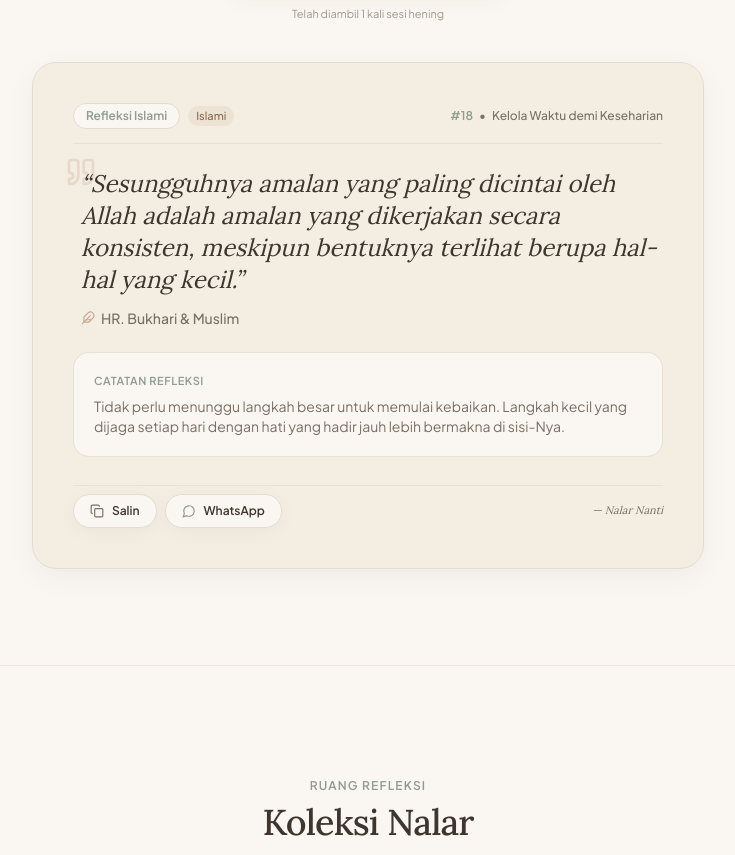
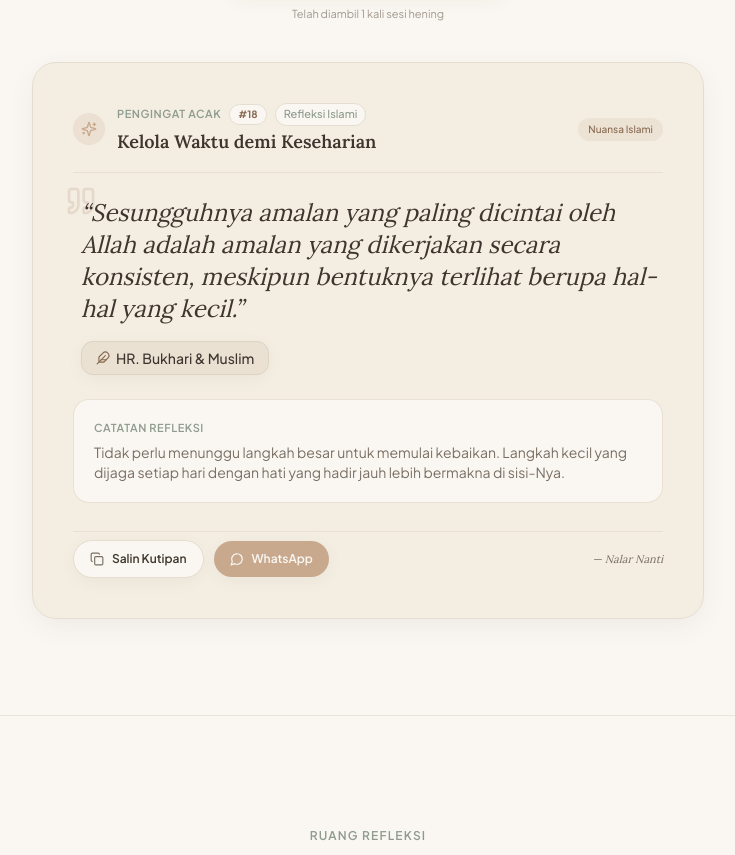
Before and after one commit to amascar23/nalar-nanti-web, a Next.js app: page / in a window 1280 px wide. Shown: the part 1629-2484 px from the top of the page, without its empty margins (272-1007 px from the left). Built offline with nearby package versions, Linux system fonts and the light colour scheme.

Commit message:
feat(quote-generator): selaraskan format kartu Ambil Satu Pengingat dengan gaya @nalarnanti

```diff
--- a/src/components/RandomQuoteGenerator.tsx
+++ b/src/components/RandomQuoteGenerator.tsx
@@ -1,6 +1,6 @@
 "use client";
 
-import React, { useState } from "react";
+import React, { useState, useEffect } from "react";
 import { QUOTES_DATA, QuoteItem } from "@/data/quotes";
 import {
   Sparkles,
@@ -14,17 +14,23 @@ import {
 } from "lucide-react";
 
 export default function RandomQuoteGenerator() {
-  // Gunakan kutipan awal yang deterministik agar SSR & Client Hydration cocok 100%
+  // Inisialisasi deterministik agar SSR & Client render identik 100% tanpa hydration mismatch
   const [currentQuote, setCurrentQuote] = useState<QuoteItem>(QUOTES_DATA[0]);
-  const [isAnimating, setIsAnimating] = useState(false);
-  const [isCopied, setIsCopied] = useState(false);
-  const [shuffleCount, setShuffleCount] = useState(1);
+  const [isAnimating, setIsAnimating] = useState<boolean>(false);
+  const [isCopied, setIsCopied] = useState<boolean>(false);
+  const [shuffleCount, setShuffleCount] = useState<number>(1);
+  const [isMounted, setIsMounted] = useState<boolean>(false);
+
+  // Menandai bahwa komponen telah ter-mount di client
+  useEffect(() => {
+    setIsMounted(true);
+  }, []);
 
   const handleGetRandomQuote = () => {
     if (isAnimating) return;
     setIsAnimating(true);
 
-    // Pastikan tidak mengulang kutipan yang sama persis berturut-turut
+    // Pastikan tidak mengulang kutipan yang sama persis berturut-turut dari 18 kutipan asli
     let nextIndex = 0;
     do {
       nextIndex = Math.floor(Math.random() * QUOTES_DATA.length);
@@ -38,19 +44,20 @@ export default function RandomQuoteGenerator() {
       setIsAnimating(false);
       setIsCopied(false);
       setShuffleCount((prev) => prev + 1);
-    }, 240);
+    }, 220);
   };
 
   const handleCopy = () => {
-    const textToCopy = `“${currentQuote.quote}”\n— ${currentQuote.source}\n\n${currentQuote.reflection}\n\n— Nalar Nanti (@nalarnanti)`;
+    // Format selaras dengan kartu @nalarnanti: "<kutipan>" — <source> (Nalar Nanti)
+    const textToCopy = `“${currentQuote.quote}” — ${currentQuote.source} (Nalar Nanti)\n\n${currentQuote.reflection}\n\n— Nalar Nanti (@nalarnanti)`;
     navigator.clipboard.writeText(textToCopy);
     setIsCopied(true);
-    setTimeout(() => setIsCopied(false), 2200);
+    setTimeout(() => setIsCopied(false), 2500);
   };
 
   const handleShareWhatsApp = () => {
     const text = encodeURIComponent(
-      `🌿 *Pengingat Nalar Nanti — ${currentQuote.themeTitle}*\n\n“${currentQuote.quote}”\n— ${currentQuote.source}\n\n_${currentQuote.reflection}_\n\n— https://nalarnanti.com`
+      `🌿 *Pengingat Nalar Nanti — ${currentQuote.themeTitle}*\n\n“${currentQuote.quote}”\n— ${currentQuote.source} (Nalar Nanti)\n\n_${currentQuote.reflection}_\n\n— Ruang Singgah untuk Menata Nalar & Merakit Asa\nhttps://nalarnanti.com`
     );
     window.open(`https://wa.me/?text=${text}`, "_blank", "noopener,noreferrer");
   };
@@ -60,7 +67,7 @@ export default function RandomQuoteGenerator() {
       id="pengingat"
       className="py-14 sm:py-24 bg-[#FAF7F2] border-t border-[#E5DDD0]/70 relative overflow-hidden"
     >
-      {/* Subtle background blur rings */}
+      {/* Background ambient lighting */}
       <div className="absolute top-1/2 left-1/2 -translate-x-1/2 -translate-y-1/2 w-[450px] sm:w-[500px] h-[450px] sm:h-[500px] bg-[#F3EDE2] rounded-full blur-3xl opacity-80 pointer-events-none -z-10" />
       <div className="absolute bottom-0 right-8 sm:right-12 w-52 sm:w-64 h-52 sm:h-64 bg-[#8E9B8E]/10 rounded-full blur-2xl pointer-events-none -z-10" />
 
@@ -86,9 +93,17 @@ export default function RandomQuoteGenerator() {
             disabled={isAnimating}
             className="inline-flex items-center justify-center gap-2.5 px-7 py-3 sm:px-9 sm:py-4 rounded-full bg-[#C8A98E] text-[#FAF7F2] font-semibold text-xs sm:text-base hover:bg-[#B9967A] transition-all duration-300 shadow-soft hover:shadow-card hover:-translate-y-0.5 active:translate-y-0 active:scale-95 disabled:opacity-70 group"
           >
-            <Sparkles className={`w-4 h-4 sm:w-5 sm:h-5 text-[#FAF7F2] ${isAnimating ? "animate-spin" : "group-hover:rotate-12 transition-transform"}`} />
+            <Sparkles
+              className={`w-4 h-4 sm:w-5 sm:h-5 text-[#FAF7F2] ${
+                isAnimating ? "animate-spin" : "group-hover:rotate-12 transition-transform"
+              }`}
+            />
             <span>Ambil Satu Pengingat</span>
-            <RefreshCw className={`w-3.5 h-3.5 sm:w-4 sm:h-4 text-[#FAF7F2]/80 ml-0.5 sm:ml-1 ${isAnimating ? "animate-spin" : ""}`} />
+            <RefreshCw
+              className={`w-3.5 h-3.5 sm:w-4 sm:h-4 text-[#FAF7F2]/80 ml-0.5 sm:ml-1 ${
+                isAnimating ? "animate-spin" : ""
+              }`}
+            />
           </button>
 
           <p className="text-[11px] text-[#7A6F64]/70 mt-2 font-sans">
@@ -96,7 +111,7 @@ export default function RandomQuoteGenerator() {
           </p>
         </div>
 
-        {/* Kartu Soft Cream dengan Animasi Fade-in yang Lembut */}
+        {/* Kartu Soft Cream dengan Format Selaras Kartu @nalarnanti */}
         <div className="max-w-2xl mx-auto text-left">
           <div
             className={`bg-[#F3EDE2] border border-[#E5DDD0] rounded-3xl p-6 sm:p-10 shadow-card transition-all duration-300 relative group overflow-hidden ${
@@ -105,30 +120,46 @@ export default function RandomQuoteGenerator() {
                 : "opacity-100 scale-100 blur-0"
             }`}
           >
-            {/* Header Kartu: Label Kategori Kecil & Tanggal */}
-            <div className="flex items-center justify-between mb-5 sm:mb-6 pb-3 sm:pb-3.5 border-b border-[#E5DDD0]/80">
-              <div className="flex items-center gap-1.5 sm:gap-2">
+            {/* Header Kartu: Label Kategori, Nomor Urut & Judul Tema */}
+            <div className="flex items-center justify-between gap-3 mb-5 sm:mb-6 pb-4 border-b border-[#E5DDD0]/80">
+              <div className="flex items-center gap-2.5 sm:gap-3">
+                <span className="inline-flex items-center justify-center w-8 h-8 rounded-full bg-[#C8A98E]/20 text-[#886950] shrink-0">
+                  <Sparkles className="w-4 h-4 text-[#C8A98E]" />
+                </span>
+                <div>
+                  <div className="flex items-center gap-2">
+                    <span className="text-[11px] font-semibold uppercase tracking-wider text-[#8E9B8E]">
+                      Pengingat Acak
+                    </span>
                     <span
                       suppressHydrationWarning
-                  className="text-[11px] sm:text-xs font-semibold px-2.5 sm:px-3 py-1 rounded-full bg-[#FAF7F2] text-[#8E9B8E] border border-[#E5DDD0]"
+                      className="text-[10px] text-[#886950] font-bold bg-[#FAF7F2] px-2 py-0.5 rounded-full border border-[#E5DDD0]"
+                    >
+                      #{currentQuote.orderNumber}
+                    </span>
+                    <span
+                      suppressHydrationWarning
+                      className="text-[10px] sm:text-[11px] font-medium px-2 py-0.5 rounded-full bg-[#FAF7F2] text-[#8E9B8E] border border-[#E5DDD0]"
                     >
                       {currentQuote.category}
                     </span>
-                <span
+                  </div>
+
+                  {/* Judul Tema Kartu */}
+                  <h3
                     suppressHydrationWarning
-                  className="text-[10px] sm:text-[11px] font-medium px-2 py-0.5 rounded-full bg-[#C8A98E]/15 text-[#886950]"
+                    className="font-serif text-base sm:text-lg font-semibold text-[#3E362E] mt-0.5"
                   >
-                  {currentQuote.type}
-                </span>
+                    {currentQuote.themeTitle}
+                  </h3>
+                </div>
               </div>
 
               <span
                 suppressHydrationWarning
-                className="inline-flex items-center gap-1.5 text-xs text-[#7A6F64] font-sans font-medium"
+                className="hidden sm:inline-block text-[10px] font-medium px-2.5 py-1 rounded-full bg-[#C8A98E]/15 text-[#886950] shrink-0"
               >
-                <span className="text-[#8E9B8E] font-semibold">#{currentQuote.orderNumber}</span>
-                <span>•</span>
-                <span className="max-w-[120px] sm:max-w-[200px] truncate">{currentQuote.themeTitle}</span>
+                Nuansa {currentQuote.type}
               </span>
             </div>
 
@@ -141,13 +172,20 @@ export default function RandomQuoteGenerator() {
               >
                 “{currentQuote.quote}”
               </blockquote>
-              <div className="mt-3 pl-2 flex items-center gap-1.5 text-xs sm:text-sm font-sans font-medium text-[#7A6F64]">
-                <Feather className="w-3.5 h-3.5 text-[#C8A98E]" />
-                <span suppressHydrationWarning>{currentQuote.source}</span>
+
+              {/* Badge Sumber dengan Latar Soft Cream Hangat (#EAE1D3) */}
+              <div className="mt-4 pl-2 flex items-center">
+                <span
+                  suppressHydrationWarning
+                  className="inline-flex items-center gap-1.5 text-xs sm:text-sm font-sans font-medium px-3.5 py-1.5 rounded-xl bg-[#EAE1D3] text-[#3E362E] border border-[#DDD3C3] shadow-soft"
+                >
+                  <Feather className="w-3.5 h-3.5 text-[#886950]" />
+                  <span>{currentQuote.source}</span>
+                </span>
               </div>
             </div>
 
-            {/* Teks Refleksi Singkat */}
+            {/* Catatan Refleksi */}
             <div className="bg-[#FAF7F2] rounded-2xl p-4 sm:p-5 border border-[#E5DDD0]/80 mb-6 sm:mb-7">
               <p className="text-[11px] font-semibold uppercase tracking-wider text-[#8E9B8E] mb-1.5">
                 Catatan Refleksi
@@ -160,13 +198,13 @@ export default function RandomQuoteGenerator() {
               </p>
             </div>
 
-            {/* Footer Kartu: Tombol Salin dan Bagikan ke WhatsApp */}
+            {/* Footer Kartu: Tombol Salin Kutipan dan Bagikan ke WhatsApp */}
             <div className="flex flex-col sm:flex-row items-stretch sm:items-center justify-between gap-3 pt-2 border-t border-[#E5DDD0]/70">
-              <div className="grid grid-cols-2 sm:flex sm:items-center gap-2 w-full sm:w-auto">
+              <div className="grid grid-cols-2 sm:flex sm:items-center gap-2.5 w-full sm:w-auto">
                 {/* Tombol Salin */}
                 <button
                   onClick={handleCopy}
-                  className="inline-flex items-center justify-center gap-1.5 sm:gap-2 px-3.5 sm:px-4 py-2.5 sm:py-2 rounded-full bg-[#FAF7F2] border border-[#E5DDD0] text-xs font-semibold text-[#3E362E] hover:border-[#C8A98E] hover:text-[#C8A98E] transition-all shadow-soft active:scale-95 group"
+                  className="inline-flex items-center justify-center gap-1.5 sm:gap-2 px-4 py-2.5 rounded-full bg-[#FAF7F2] border border-[#E5DDD0] text-xs font-semibold text-[#3E362E] hover:border-[#C8A98E] hover:text-[#C8A98E] transition-all shadow-soft active:scale-95 group"
                 >
                   {isCopied ? (
                     <>
@@ -176,7 +214,7 @@ export default function RandomQuoteGenerator() {
                   ) : (
                     <>
                       <Copy className="w-3.5 h-3.5 text-[#7A6F64] group-hover:text-[#C8A98E] transition-colors" />
-                      <span>Salin</span>
+                      <span>Salin Kutipan</span>
                     </>
                   )}
                 </button>
@@ -184,9 +222,9 @@ export default function RandomQuoteGenerator() {
                 {/* Tombol Bagikan ke WhatsApp */}
                 <button
                   onClick={handleShareWhatsApp}
-                  className="inline-flex items-center justify-center gap-1.5 sm:gap-2 px-3.5 sm:px-4 py-2.5 sm:py-2 rounded-full bg-[#FAF7F2] border border-[#E5DDD0] text-xs font-semibold text-[#3E362E] hover:border-[#8E9B8E] hover:text-[#8E9B8E] transition-all shadow-soft active:scale-95 group"
+                  className="inline-flex items-center justify-center gap-1.5 sm:gap-2 px-4 py-2.5 rounded-full bg-[#C8A98E] text-[#FAF7F2] text-xs font-semibold hover:bg-[#B9967A] transition-all shadow-soft active:scale-95 group"
                 >
-                  <MessageCircle className="w-3.5 h-3.5 text-[#8E9B8E] group-hover:scale-110 transition-transform" />
+                  <MessageCircle className="w-3.5 h-3.5 text-[#FAF7F2]" />
                   <span>WhatsApp</span>
                 </button>
               </div>
@@ -199,7 +237,7 @@ export default function RandomQuoteGenerator() {
             {/* Feedback Salin */}
             {isCopied && (
               <p className="mt-3 text-xs text-[#8E9B8E] font-medium text-center sm:text-left animate-fadeIn">
-                ✓ Kutipan dan refleksi berhasil disalin ke papan klip!
+                ✓ Kutipan berhasil disalin ke papan klip! Siap dibagikan ke status atau catatanmu.
               </p>
             )}
           </div>
```
Lines whose indentation alone changed are shown as unchanged.
